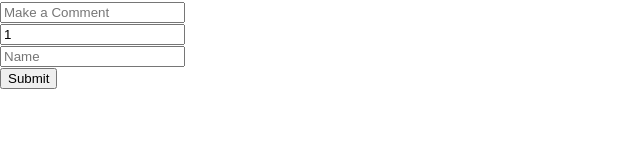
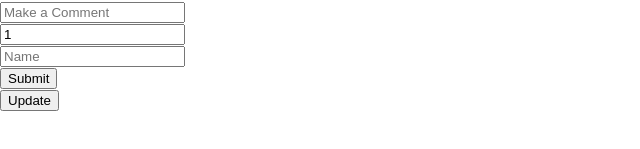
Before and after one commit to koagarces/customer_sevice, a React (Create React App) app in the folder client/: page /movies/trilogies/sequels in a window 1280 px wide. Shown: the part 219-368 px from the top of the page, without its empty margins (0-640 px from the left). Built offline with nearby package versions, Linux system fonts and the light colour scheme; no server answers.

Commit message:
created button for update

```diff
--- a/client/src/components/UpdateReview.jsx
+++ b/client/src/components/UpdateReview.jsx
@@ -1,10 +1,21 @@
 import React from "react";
 
 const UpdateReview = () => {
+  const createNewElement = () => {
+    let newInputBox = document.createElement("div");
+    newInputBox.innerHTML = <input type="text" id="newInputBox"></input>;
+    document.getElementById("newElementId").appendChild(newInputBox);
+  };
+
   return (
-    <div className="deleteButton">
-      <button>Update Review</button>
-    </div>
+    <main>
+      <div className="Update Button">
+        <button value="Create Element" onclick="createNewElement();">
+          Update
+        </button>
+      </div>
+      <div id="newElementId"></div>
+    </main>
   );
 };
 
--- a/client/src/pages/trilogy.js
+++ b/client/src/pages/trilogy.js
@@ -5,6 +5,7 @@ import { BASE_URL } from "../globals";
 import "../App.css";
 import { useParams } from "react-router-dom";
 import AddRev from "../components/AddReviews";
+import UpdateReview from "../components/UpdateReview";
 
 const Trilogy = (props) => {
   const [reviewId, setReviewId] = useState();
@@ -80,7 +81,9 @@ const Trilogy = (props) => {
       <div className="review-input-form">
         <AddRev submitHandler={submitHandlerPost} />
       </div>
-      <div className="Delete-input-form">{/* <DeleteReview review={} */}</div>
+      <div className="">
+        <UpdateReview />
+      </div>
     </div>
   );
 };
```
